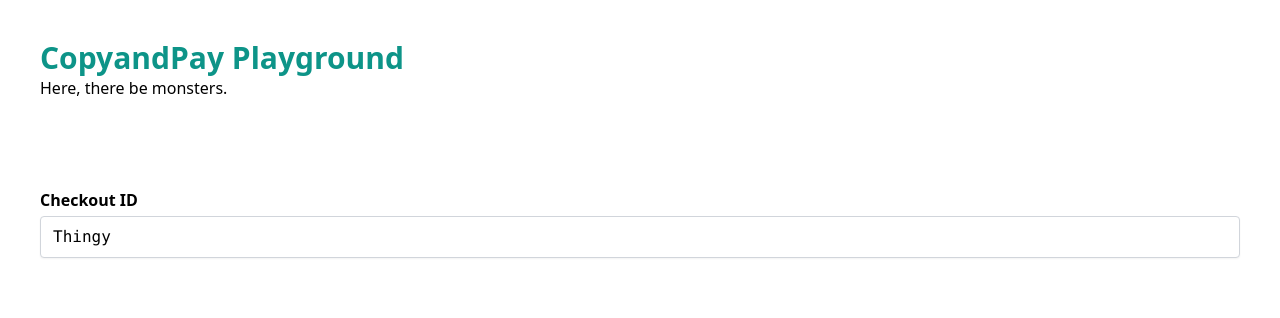
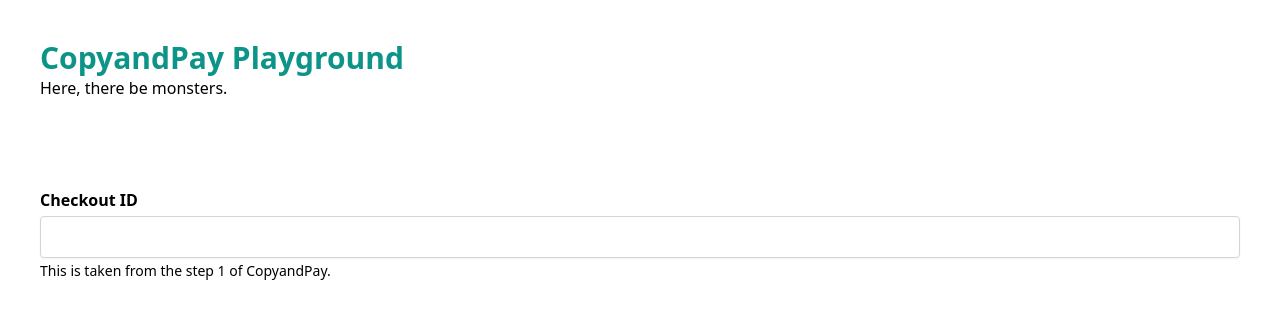
Before and after one commit to veib6247/cnp-pg, a Vue app: page / in a window 1280 px wide. Shown: the top 318 px of the page. Built offline with nearby package versions, Linux system fonts and the light colour scheme.

Commit message:
added helper text to the input component

```diff
--- a/src/App.vue
+++ b/src/App.vue
@@ -6,7 +6,7 @@
 import HeroSection from './components/HeroSection.vue';
 import UserInput from './components/UserInput.vue';
 
-const checkoutId = ref('Thingy')
+const checkoutId = ref('')
 </script>
 
 <template>
@@ -14,7 +14,7 @@
 
   <section class="container mx-auto p-10">
     <!-- get checkout ID from user -->
-    <UserInput label="Checkout ID" v-model="checkoutId" />
+    <UserInput label="Checkout ID" helper-text="This is taken from the step 1 of CopyandPay." v-model="checkoutId" />
 
   </section>
 </template>
--- a/src/components/UserInput.vue
+++ b/src/components/UserInput.vue
@@ -3,6 +3,11 @@
   label: {
     type: String,
     required: true
+  },
+
+  helperText: {
+    type: String,
+    required: false
   },
 
   modelValue: {
@@ -20,5 +25,7 @@
     <input type="text"
       class="mt-1 block font-mono w-full rounded border-gray-300 shadow-sm focus:border-sky-300 focus:ring focus:ring-sky-300 focus:ring-opacity-30"
       :value="modelValue" @input="$emit('update:modelValue', ($event.target as HTMLInputElement).value)">
+    <label class="text-sm" v-if="helperText">{{ helperText }}</label>
+
   </div>
 </template>
```
